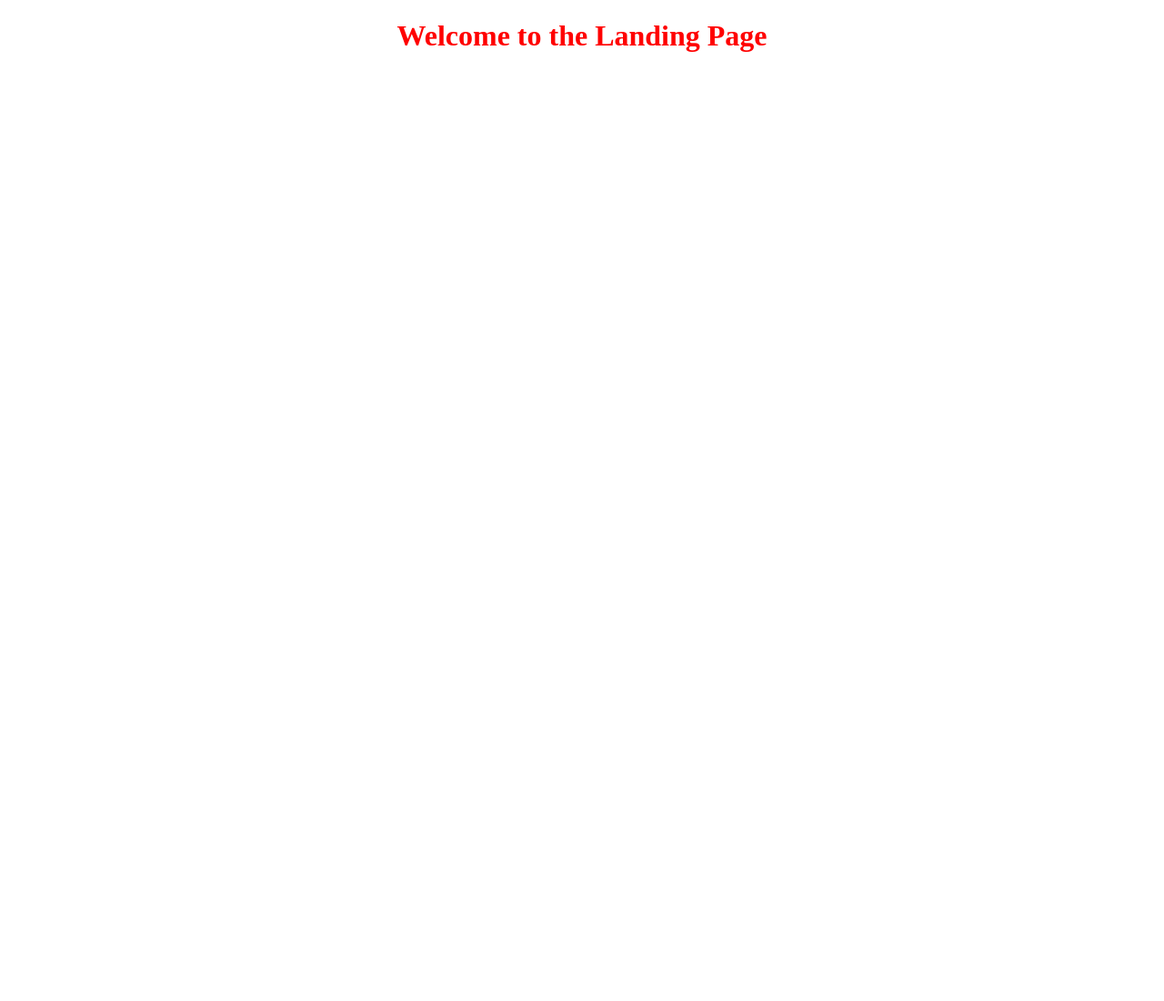
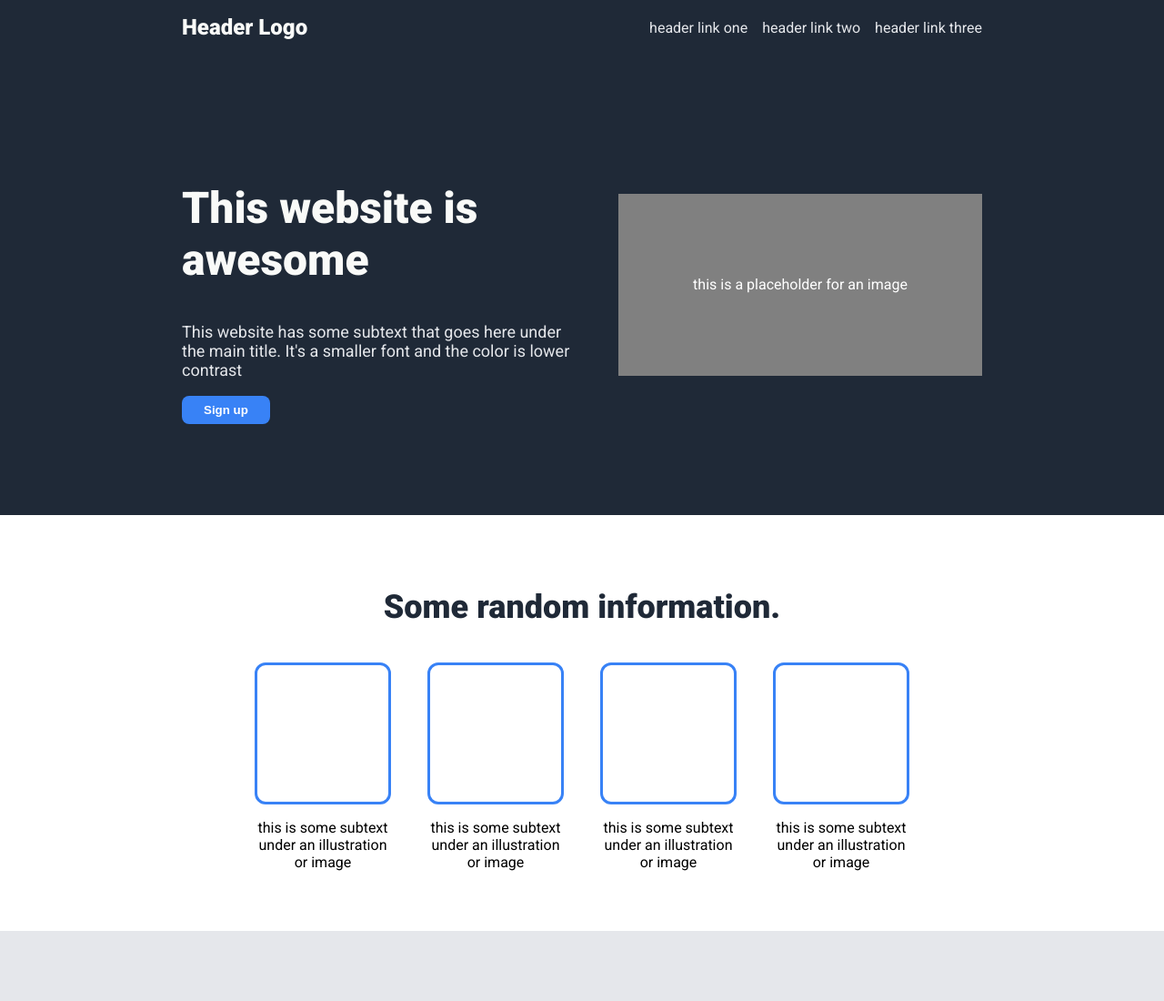
Before and after one commit to hrhr07/Odin-Project-Landing-Page, a plain HTML site: page index.html in a window 1280 px wide. Shown: the top 1100 px of the page at 91% size. Before the commit the page ends 800 px from the top, so only its background shows below. Drawn offline with Linux system fonts and the light colour scheme.

Commit message:
add html and styles

```diff
--- a/index.html
+++ b/index.html
@@ -1,12 +1,82 @@
 <!DOCTYPE html>
 <html lang="en">
-<head>
-    <meta charset="UTF-8">
-    <meta name="viewport" content="width=device-width, initial-scale=1.0">
-    <link rel="stylesheet" href="styles/style.css">
+  <head>
+    <meta charset="UTF-8" />
+    <meta name="viewport" content="width=device-width, initial-scale=1.0" />
+    <link rel="stylesheet" href="styles/style.css" />
     <title>Landing Page</title>
-</head>
-<body>
-    <h1>Welcome to the Landing Page</h1>
-</body>
+    <link
+      href="https://fonts.googleapis.com/css2?family=Roboto:wght@400;900&display=swap"
+      rel="stylesheet"
+    />
+  </head>
+  <body>
+    <header class="header">
+      <div class="logo">Header Logo</div>
+      <nav class="nav-links">
+        <a href="#">header link one</a>
+        <a href="#">header link two</a>
+        <a href="#">header link three</a>
+      </nav>
+    </header>
+
+    <section class="hero">
+      <div class="hero-text">
+        <h1>This website is awesome</h1>
+        <p>
+          This website has some subtext that goes here under the main title.
+          It's a smaller font and the color is lower contrast
+        </p>
+        <button>Sign up</button>
+      </div>
+      <div class="hero-image">
+        <p>this is a placeholder for an image</p>
+      </div>
+    </section>
+
+    <section class="info">
+      <h2>Some random information.</h2>
+      <div class="info-cards">
+        <div class="card">
+          <div class="img-placeholder"></div>
+          <p>this is some subtext under an illustration or image</p>
+        </div>
+        <div class="card">
+          <div class="img-placeholder"></div>
+          <p>this is some subtext under an illustration or image</p>
+        </div>
+        <div class="card">
+          <div class="img-placeholder"></div>
+          <p>this is some subtext under an illustration or image</p>
+        </div>
+        <div class="card">
+          <div class="img-placeholder"></div>
+          <p>this is some subtext under an illustration or image</p>
+        </div>
+      </div>
+    </section>
+
+    <section class="quote">
+      <p>
+        <em
+          >This is an inspiring quote, or a testimonial from a customer. Maybe
+          it's just filling up space, or maybe people will actually read it. Who
+          knows? All I know is that it looks nice.</em
+        >
+      </p>
+      <p class="author">-Thor, God of Thunder</p>
+    </section>
+
+    <section class="cta">
+      <div class="cta-text">
+        <h3>Call to action! It's time!</h3>
+        <p>Sign up for our product by clicking that button right over there!</p>
+      </div>
+      <button>Sign up</button>
+    </section>
+
+    <footer class="footer">
+      <p>Copyright © The Odin Project 2021</p>
+    </footer>
+  </body>
 </html>
--- a/styles/style.css
+++ b/styles/style.css
@@ -1,4 +1,141 @@
-h1 {
-  color: red;
+body {
+  margin: 0;
+  font-family: 'Roboto', sans-serif;
+}
+
+a {
+  text-decoration: none;
+  color: #E5E7EB;
+}
+
+button {
+  background-color: #3882F6;
+  color: white;
+  padding: 8px 24px;
+  border: none;
+  border-radius: 8px;
+  font-weight: bold;
+  cursor: pointer;
+}
+
+
+.header {
+  background-color: #1F2937;
+  color: #F9FAF8;
+  display: flex;
+  justify-content: space-between;
+  align-items: center;
+  padding: 16px 200px;
+}
+
+.logo {
+  font-size: 24px;
+  font-weight: bold;
+}
+
+.nav-links {
+  display: flex;
+  gap: 16px;
+}
+
+
+.hero {
+  background-color: #1F2937;
+  color: #F9FAF8;
+  display: flex;
+  justify-content: space-between;
+  align-items: center;
+  padding: 100px 200px;
+}
+
+.hero-text {
+  max-width: 50%;
+}
+
+.hero-text h1 {
+  font-size: 48px;
+  font-weight: 900;
+}
+
+.hero-text p {
+  font-size: 18px;
+  color: #E5E7EB;
+}
+
+.hero-image {
+  background-color: gray;
+  width: 400px;
+  height: 200px;
+  display: flex;
+  justify-content: center;
+  align-items: center;
+  color: white;
+}
+
+
+.info {
   text-align: center;
+  padding: 50px 200px;
 }
+
+.info h2 {
+  font-size: 36px;
+  font-weight: 900;
+  color: #1F2937;
+}
+
+.info-cards {
+  display: flex;
+  justify-content: center;
+  gap: 40px;
+  margin-top: 40px;
+}
+
+.card {
+  width: 150px;
+}
+
+.img-placeholder {
+  border: 3px solid #3882F6;
+  border-radius: 12px;
+  height: 150px;
+}
+
+
+.quote {
+  background-color: #E5E7EB;
+  padding: 100px 200px;
+  font-size: 36px;
+  color: #1F2937;
+  font-style: italic;
+}
+
+.author {
+  font-weight: bold;
+  text-align: right;
+  font-style: normal;
+}
+
+
+.cta {
+  background-color: #3882F6;
+  margin: 50px 200px;
+  padding: 30px 50px;
+  border-radius: 12px;
+  color: white;
+  display: flex;
+  justify-content: space-between;
+  align-items: center;
+}
+
+.cta button {
+  border: 2px solid white;
+  background: none;
+}
+
+.footer {
+  background-color: #1F2937;
+  color: white;
+  text-align: center;
+  padding: 20px;
+}
```
